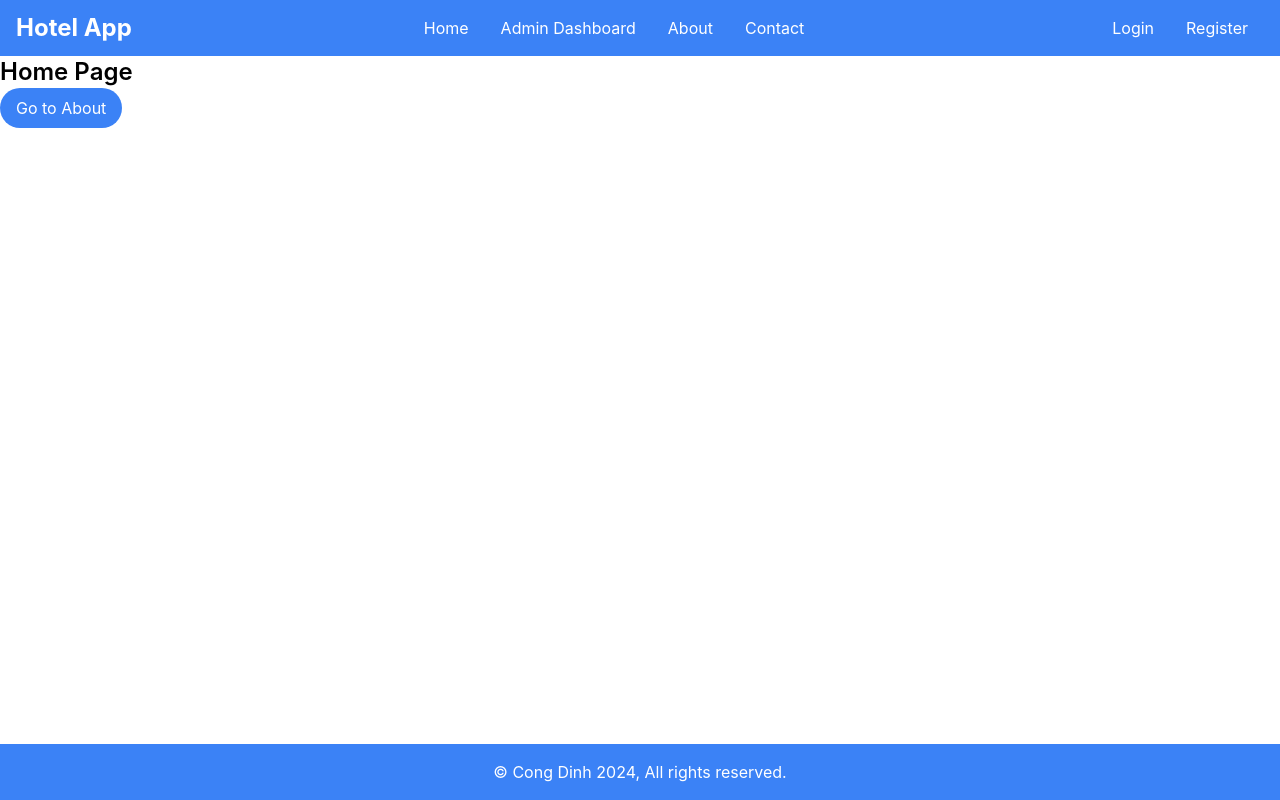
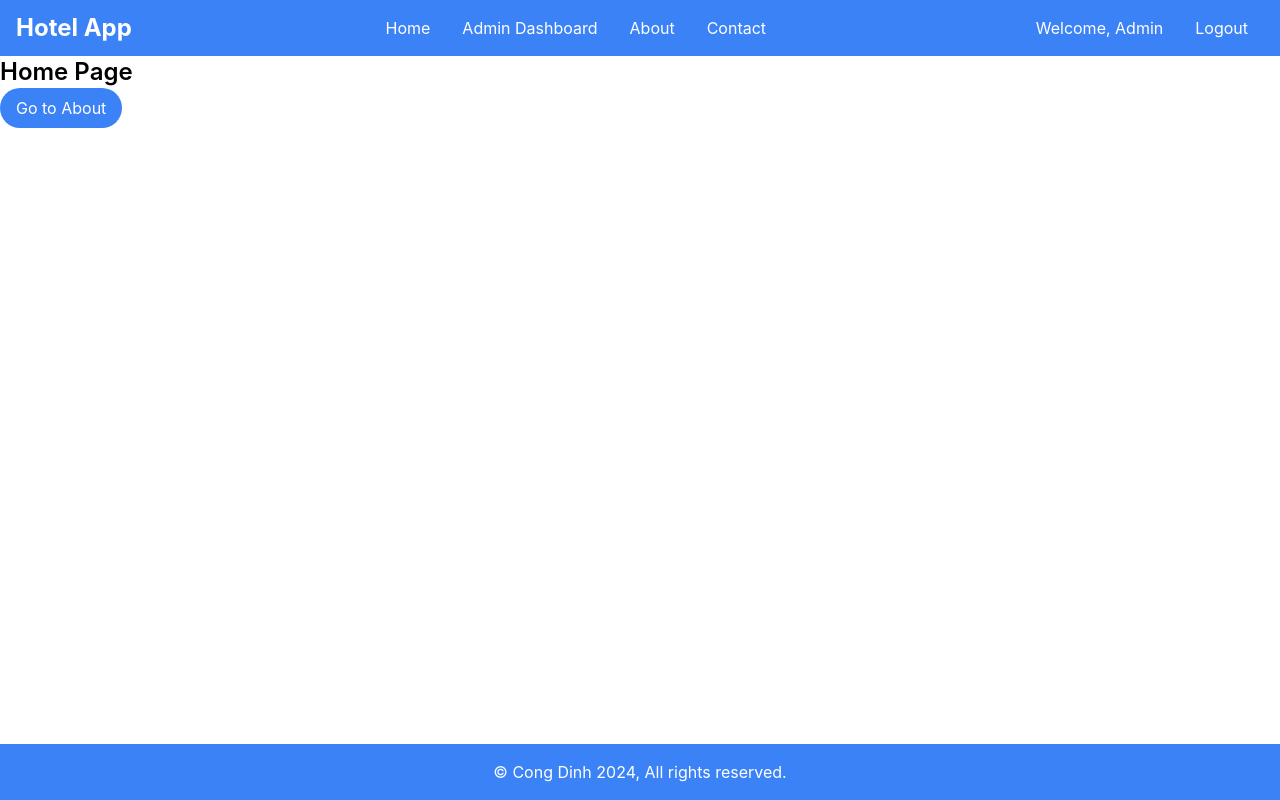
Before and after one commit to congdinh2008/react-basic-demo, a React (Create React App) app: page / in a window 1280 px wide. Built offline with nearby package versions, Linux system fonts and the light colour scheme; sample sign-in values are in the browser's storage.

Commit message:
Step 20: Implement AuthContext with PrivateRoute and AnonymousRoute

```diff
--- a/src/App.tsx
+++ b/src/App.tsx
@@ -11,9 +11,13 @@ import RoomList from './pages/manager/room/RoomList';
 import Login from './pages/auth/Login';
 import AnonymousLayout from './shared/layouts/AnonymousLayout';
 import Register from './pages/auth/Register';
+import { AuthProvider } from './contexts/auth.context';
+import PrivateRoute from './shared/components/PrivateRoute';
+import AnonymousRoute from './shared/components/AnonymousRoute';
 
 function App() {
   return (
+    <AuthProvider>
       <BrowserRouter>
         <div className="main-content min-h-screen flex flex-col">
           <Routes>
@@ -23,17 +27,21 @@ function App() {
             <Route path="/contact" element={<CustomerLayout><Contact /></CustomerLayout>} />
 
             {/* Admin Router */}
+            <Route element={<PrivateRoute />} >
               <Route path="/manager/dashboard" element={<ManagerLayout><AdminDashboard /></ManagerLayout>} />
               <Route path="/manager/amenities" element={<ManagerLayout><AmenityList /></ManagerLayout>} />
               <Route path="/manager/rooms" element={<ManagerLayout><RoomList /></ManagerLayout>} />
+            </Route>
 
             {/* Auth Router */}
+            <Route element={<AnonymousRoute />} >
               <Route path="/auth/login" element={<AnonymousLayout><Login /></AnonymousLayout>} />
               <Route path="/auth/register" element={<AnonymousLayout><Register /></AnonymousLayout>} />
+            </Route>
           </Routes>
-
         </div>
       </BrowserRouter>
+    </AuthProvider>
   );
 }
 
--- /dev/null
+++ b/src/contexts/auth.context.tsx
@@ -0,0 +1,44 @@
+import React, { createContext, useContext, useState, useEffect } from 'react';
+
+interface AuthContextType {
+    isAuthenticated: boolean;
+    login: (res:any) => void;
+    logout: () => void;
+}
+
+const AuthContext = createContext<AuthContextType | undefined>(undefined);
+
+export const AuthProvider: React.FC<{ children: React.ReactNode }> = ({ children }) => {
+    const [isAuthenticated, setIsAuthenticated] = useState<boolean>(false);
+
+    useEffect(() => {
+        const token = localStorage.getItem('token');
+        setIsAuthenticated(!!token);
+    }, []);
+
+    const login = async (response: any) => {
+        if (response) {
+            setIsAuthenticated(true);
+        }
+    };
+
+    const logout = () => {
+        setIsAuthenticated(false);
+        localStorage.removeItem('token');
+        localStorage.removeItem('userInformation');
+    };
+
+    return (
+        <AuthContext.Provider value={{ isAuthenticated, login, logout }}>
+            {children}
+        </AuthContext.Provider>
+    );
+};
+
+export const useAuth = () => {
+    const context = useContext(AuthContext);
+    if (!context) {
+        throw new Error('useAuth must be used within an AuthProvider');
+    }
+    return context;
+};
--- a/src/pages/auth/Login.tsx
+++ b/src/pages/auth/Login.tsx
@@ -1,9 +1,11 @@
 import { ErrorMessage, Field, Form, Formik } from 'formik';
 import * as Yup from 'yup';
+import { Link, useNavigate } from 'react-router-dom';
+import { useAuth } from '../../contexts/auth.context';
 import { AuthService } from '../../services/auth.service';
-import { Link, useNavigate } from 'react-router-dom';
 
 const Login = () => {
+    const {login} = useAuth();
     const navigate = useNavigate();
     const initialValues = {
         username: '',
@@ -22,7 +24,7 @@ const Login = () => {
         try {
             const response = await AuthService.login(values);
             if (response) {
-                console.log('Login success');
+                login(response);
                 navigate('/');
             } else {
                 console.log('Login failed');
--- /dev/null
+++ b/src/shared/components/AnonymousRoute.tsx
@@ -0,0 +1,11 @@
+import React from 'react';
+import { Navigate, Outlet } from 'react-router-dom';
+import { useAuth } from '../../contexts/auth.context';
+
+const AnonymousRoute: React.FC = () => {
+    const { isAuthenticated } = useAuth();
+
+    return isAuthenticated ? <Navigate to="/" /> : <Outlet />;
+};
+
+export default AnonymousRoute;
--- a/src/shared/components/Header.tsx
+++ b/src/shared/components/Header.tsx
@@ -1,6 +1,8 @@
 import { Link } from "react-router-dom";
+import { useAuth } from "../../contexts/auth.context";
 
 function Header() {
+    const { isAuthenticated, logout } = useAuth();
     return (
         <header className="flex justify-between items-center px-4 bg-blue-500 text-white">
             <Link to="/" className="brand block text-2xl font-bold">Hotel App</Link>
@@ -21,7 +23,13 @@ function Header() {
                 </ul>
             </nav>
             <div className="profile-menu">
-                <ul className="nav-menu flex justify-center">
+                {isAuthenticated ? (
+                    <div className="profile-info flex items-center">
+                        <span className="block p-4">Welcome, Admin</span>
+                        <button onClick={logout} className="block p-4 hover:bg-blue-700">Logout</button>
+                    </div>
+                ) : (
+                    <ul className="nav-menu flex justify-center">
                     <li className="nav-item">
                         <Link to="/auth/login" className="nav-link block p-4 hover:bg-blue-700">Login</Link>
                     </li>
@@ -29,6 +37,7 @@ function Header() {
                         <Link to="/auth/register" className="nav-link block p-4 hover:bg-blue-700">Register</Link>
                     </li>
                 </ul>
+                )}
             </div>
         </header>
     );
--- /dev/null
+++ b/src/shared/components/PrivateRoute.tsx
@@ -0,0 +1,12 @@
+import React from 'react';
+import { Navigate, Outlet } from 'react-router-dom';
+import { useAuth } from '../../contexts/auth.context';
+
+const PrivateRoute: React.FC = () => {
+    const { isAuthenticated } = useAuth();
+    console.log(isAuthenticated);
+
+    return isAuthenticated ? <Outlet /> : <Navigate to="/auth/login" />;
+};
+
+export default PrivateRoute;
```
Lines whose indentation alone changed are shown as unchanged.
